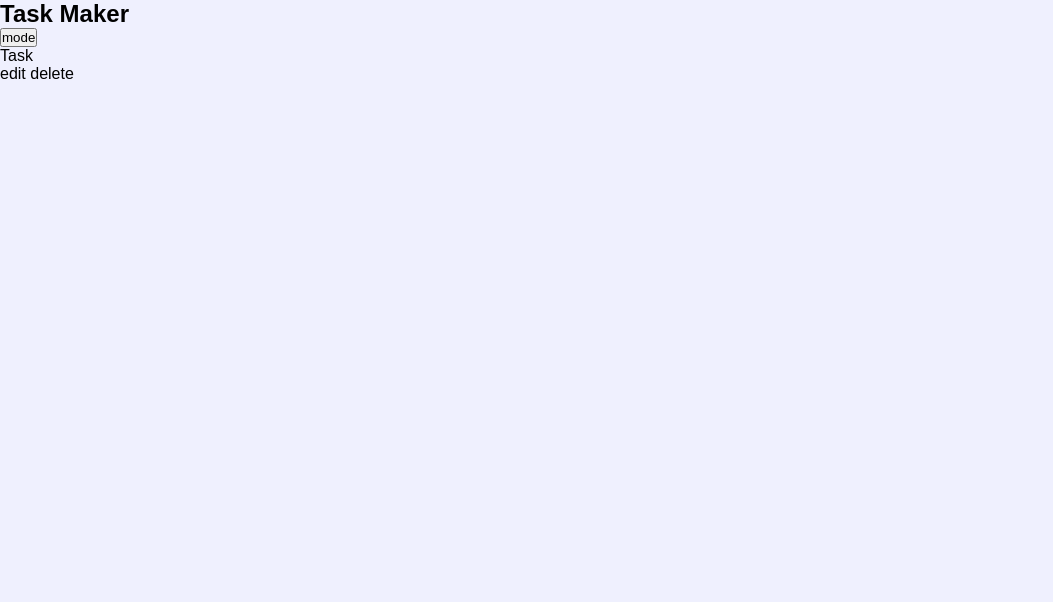
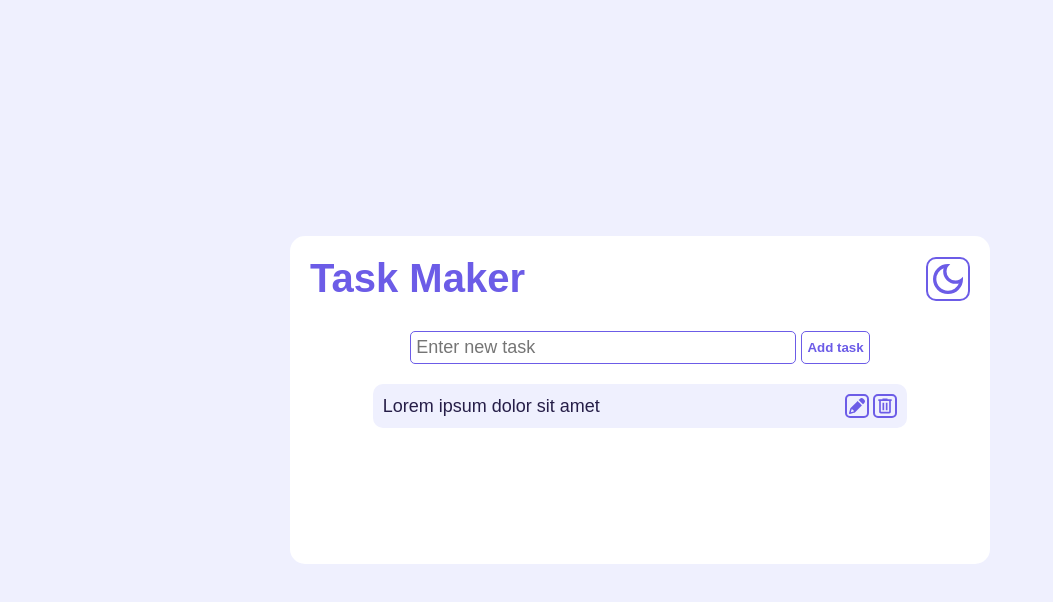
Before and after one commit to ImDoch/task-manager, a plain HTML site: page index.html in a window 1280 px wide. Shown: the whole page, without its empty margins (0-1053 px from the left). Drawn offline with Linux system fonts and the light colour scheme; a web font is replaced by a local one.

Commit message:
assets y estilos iniciales

```diff
--- a/index.html
+++ b/index.html
@@ -11,16 +11,24 @@
 </head>
 <body>
     <main class="task-maker-app">
-        <section class="title-container">
-            <h1>Task Maker</h1>
-            <button>mode</button>
+        <section class="header-container">
+            <div class="header-container__title">
+                <h1>Task Maker</h1>
+                <button>
+                    <img src="./assets/moon-icon.svg" alt="">
+                </button>
+            </div>
+            <form action="">
+                <input type="text" placeholder="Enter new task">
+                <button type="submit">Add task</button>
+            </form>
         </section>
         <section class="task-container">
-            <article>
-                <p>Task</p>
+            <article class="task-container__card">
+                <p>Lorem ipsum dolor sit amet</p>
                 <div>
-                    <span>edit</span>
-                    <span>delete</span>
+                    <button class="edit"><img src="./assets/pencil-solid-icon.svg" alt=""></button>
+                    <button class="delete"><img src="./assets/delete-icon.svg" alt=""></button>
                 </div>
             </article>
         </section>
--- a/style.css
+++ b/style.css
@@ -1,9 +1,11 @@
-/* Estilos Iniciales*/
+/*Estilos Iniciales*/
 :root {
     --purple-soft: #eff0fe;
     --spring-purple: #aaadf7;
     --modern-purple: #6c5ce7;
     --dark-purple: #3f337c;
+    --black: #261e48;
+    --white: #FFFFFF;
 }
 * {
     box-sizing: border-box;
@@ -14,7 +16,116 @@ html {
     font-size: 62.5%;
 }
 body {
+    display: grid;
+    min-height: 100vh;
+    place-items: center;
     font-family: "Funnel Sans", sans-serif;
     font-size: 1.6rem;
     background-color: var(--purple-soft);
 }
+/*Estilos de la app*/
+.task-maker-app {
+    width: clamp(288px, 90%, 700px);
+    padding: 20px;
+    margin: 0 auto;
+    border-radius: 15px;
+    color: var(--black);
+    background-color: var(--white);
+}
+.header-container__title {
+    margin-bottom: 30px;
+    display: flex;
+    justify-content: space-between;
+    align-items: center;
+
+    h1 {
+        font-size: clamp(3rem, 5vw, 4rem);
+        color: var(--modern-purple);
+    }
+    button {
+        width: 44px;
+        height: 44px;
+        border-radius: 10px;
+        border: 2px solid var(--modern-purple);
+        background-color: var(--white);
+        &:hover {
+            cursor: pointer;
+            background-color: var(--purple-soft);
+        }
+        img {
+            width: 100%;
+        }
+    }
+}
+form {
+    width: clamp(240px, 90%, 600px);
+    margin: 0 auto 20px;
+    display: flex;
+    justify-content: center;
+    input {
+        width: clamp(160px, 65%, 400px);
+        padding: 5px;
+        font-size: clamp(1.6rem, 2vw, 1.8rem);
+        border-radius: 5px;
+        border: 1px solid var(--modern-purple);
+        caret-color: var(--spring-purple);
+        color: var(--black);
+
+        &:focus {
+            border: 1px solid var(--spring-purple);
+            outline: 1px solid var(--spring-purple);
+        }
+    }
+    button {
+        margin-left: 5px;
+        padding: 5px;
+        font-weight: bold;
+        border-radius: 5px;
+        border: 1px solid var(--modern-purple);
+        background-color: var(--white);
+        color: var(--modern-purple);
+
+        &:hover {
+            background-color: var(--purple-soft);
+            cursor: pointer;
+        }
+    }
+}
+.task-container {
+    width: clamp(240px, 90%, 600px);
+    height: 160px;
+    margin: 0 auto;
+    overflow-y: auto;
+    p {
+        font-size:clamp(1.6rem, 2vw, 1.8rem)
+    }
+    .task-container__card {
+        width: 90%;
+        margin: 0 auto 5px;
+        padding: 10px;
+        display: flex;
+        justify-content: space-between;
+        align-items: center;
+        border-radius: 10px;
+        background-color: var(--purple-soft);
+        div {
+            display: flex;
+            align-items: center;
+            gap: 4px;
+            button {
+                width: 24px;
+                height: 24px;
+                border-radius: 5px;
+                border: 2px solid var(--modern-purple);
+                background-color: transparent;
+                &:hover {
+                    background-color: var(--white);
+                    cursor: pointer;
+                }
+                img {
+                    width: 100%;
+                }
+            }
+        }
+    }
+}
```
Also changed, not shown: assets/delete-icon.svg (added), assets/moon-icon.svg (added), assets/pencil-solid-icon.svg (added), assets/sun-icon.svg (added).
